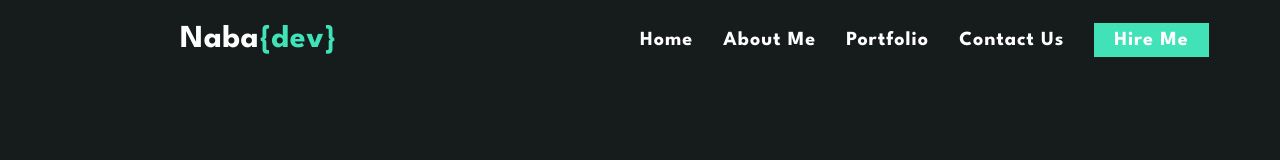
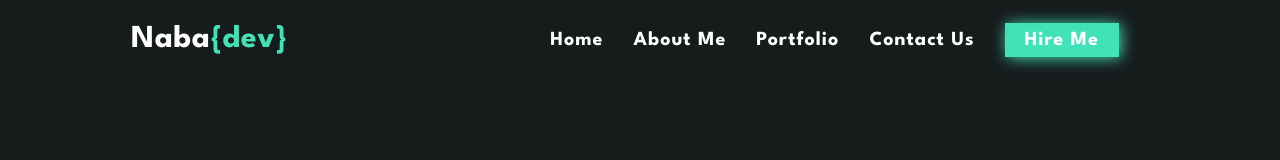
Before and after one commit to nabadev/nabadev-portfolio, a plain HTML site: page index.html in a window 1280 px wide. Drawn offline with Linux system fonts and the light colour scheme.

Commit message:
Fixed the styling of dekstop menu

```diff
--- a/index.html
+++ b/index.html
@@ -18,7 +18,7 @@
                 <li class="nd-navbar-menu-item"><a href="#">About Me</a></li>
                 <li class="nd-navbar-menu-item"><a href="#">Portfolio</a></li>
                 <li class="nd-navbar-menu-item"><a href="#">Contact Us</a></li>
-                <li class="nd-navbar-menu-item"> <a href="#" class="nd-primary-btn nb-navbar-cta">Hire Me</a></li>
+                <li class="nd-navbar-menu-item"> <a href="#" class="nd-primary-btn nd-navbar-cta">Hire Me</a></li>
             </ul>
         </nav>
     </header>
--- a/style.css
+++ b/style.css
@@ -69,10 +69,6 @@ img {
 hr {
     width: 13%;
     background-color: var(--primary-green-color);
-}
-
-div {
-    width: 100%;
 }
 
 /* Utility classes */
@@ -168,7 +164,7 @@ width: 100%;
     height: 80px;
     margin: 0 auto;
     display: flex;
-    justify-content: center;
+    justify-content: space-around;
     align-items: center;
 }
 #nd-navbar #nd-navbar-logo {
@@ -179,11 +175,9 @@ width: 100%;
     font-size: 2rem;
     font-weight: 700;
     color: var(--text-white-color);
-    margin-left: 180px;
 }
 
 #nd-navbar .nd-navbar-menu {
-    width: 100%;
     display: flex;
     list-style-type: none;
 }
@@ -201,6 +195,14 @@ width: 100%;
 
 #nd-navbar .nd-navbar-menu .nd-navbar-menu-item a:hover {
     color: var(--primary-green-color);
+}
+
+#nd-navbar .nd-navbar-menu .nd-navbar-menu-item .nd-navbar-cta {
+    box-shadow: 2px 1px 15px 0px var(--primary-green-color);
+}
+
+#nd-navbar .nd-navbar-menu .nd-navbar-menu-item .nd-navbar-cta:hover {
+    color: var(--text-black-color);
 }
 
 /* Mobile styles */
```
